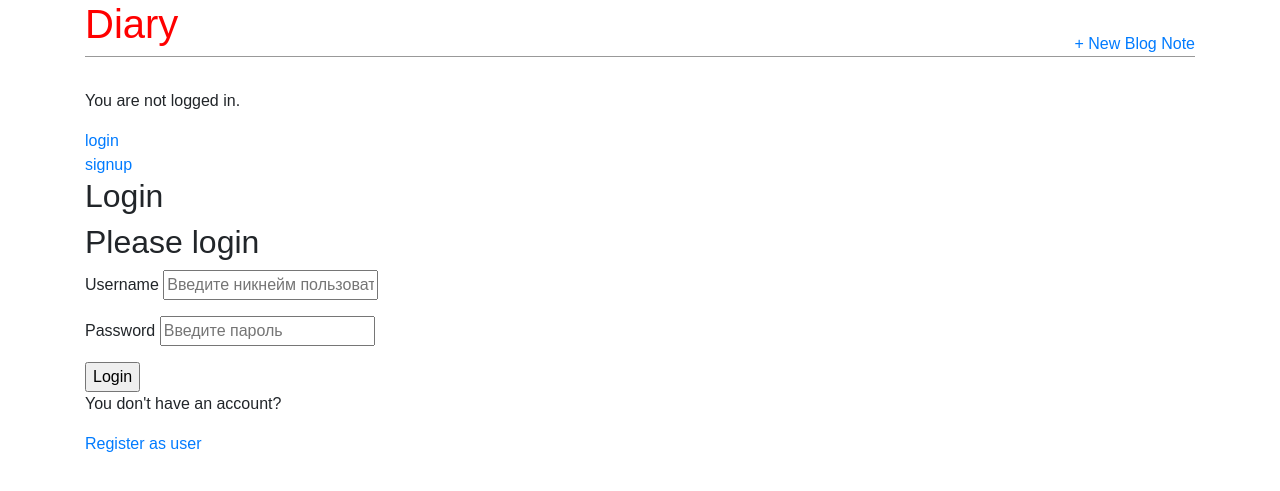
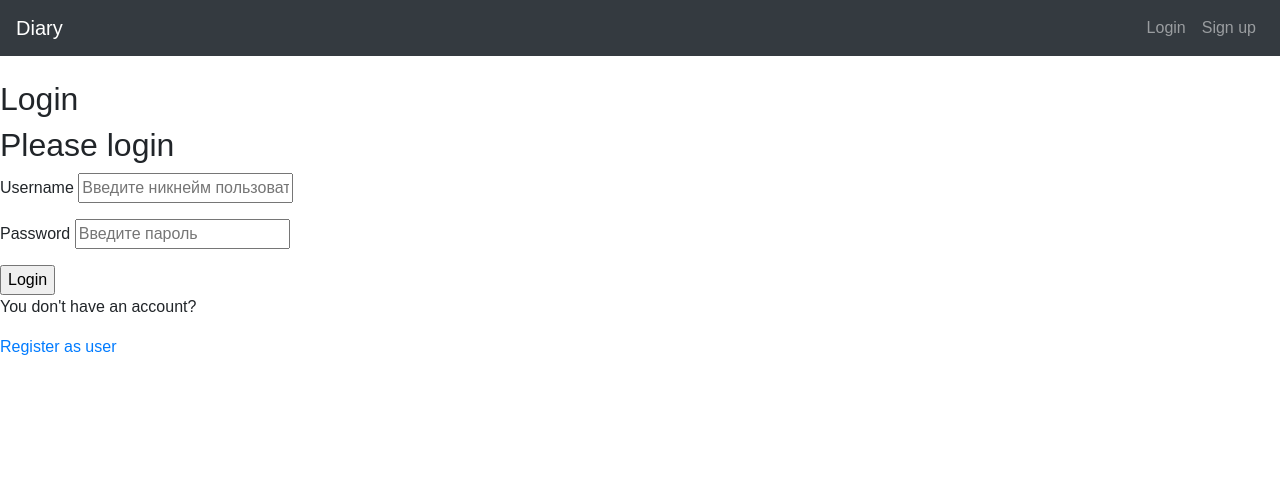
Before and after one commit to AndrewErmakov/WebDevelopmentTraining, a Django app: a page that uses Diary/templates/base.html in a window 1280 px wide. Shown: the top 491 px of the page. Run offline with Django 3.2, Linux system fonts and the light colour scheme; some libraries are stand-ins or nearby versions.

Commit message:
changed the design of the header

```diff
--- a/Diary/templates/base.html
+++ b/Diary/templates/base.html
@@ -13,28 +13,43 @@
     <script src="{% static 'js/jquery-2.2.4.min.js' %}"></script>
 </head>
 <body>
-    <div class="container">
-        <header>
-            <div class="nav-left">
-                <h1><a href="/">Diary</a></h1>
+    <nav class="navbar navbar-expand-md bg-dark navbar-dark">
+      <a class="navbar-brand" href="/">Diary</a>
+      <button class="navbar-toggler" type="button" data-toggle="collapse" data-target="#collapsibleNavbar">
+        <span class="navbar-toggler-icon"></span>
+      </button>
+      <div class="collapse navbar-collapse" id="collapsibleNavbar">
+
+        {% if user.is_authenticated %}
+            <div class="navbar-nav mr-auto">
+                <div class="nav-item">
+                    <a class="nav-link" href="{% url 'add_new_note' %}">Add new note</a>
+                </div>
             </div>
-            <div class="nav-right">
-                <a href="{% url 'add_new_note' %}">+ New Blog Note</a>
+            <div class="navbar-nav ml-auto">
+                <div class="nav-item">
+                    <a class="nav-link" href="{% url 'notes_current_user' %}">Hi, {{ user.username }}!</a>
+                </div>
+                <div class="nav-item">
+                    <a class="nav-link" href="{% url 'logout' %}">Logout</a>
+                </div>
             </div>
-        </header>
+            {% else %}
+            <div class="navbar-nav ml-auto">
+                <div class="nav-item">
+                    <a class="nav-link" href="{% url 'login' %}">Login</a>
+                </div>
+                <div class="nav-item">
+                    <a class="nav-link" href="{% url 'signup' %}">Sign up</a>
+                </div>
+            </div>
+            {% endif %}
+      </div>
+    </nav>
+    <br>
 
-        <!-- checking user authentication-->
-        {% if user.is_authenticated %}
-        <p>Hi, <a href="{% url 'notes_current_user' %}">{{ user.username }}</a> !</p>
-            <p><a href="{% url 'logout' %}">logout</a></p>
-        {% else %}
-            <p>You are not logged in.</p>
-            <a href="{% url 'login' %}">login</a><br>
-            <a href="{% url 'signup' %}">signup</a>
-        {% endif %}
+    {% block content %}
+    {% endblock %}
 
-        {% block content %}
-        {% endblock %}
-    </div>
 </body>
 </html>
```
